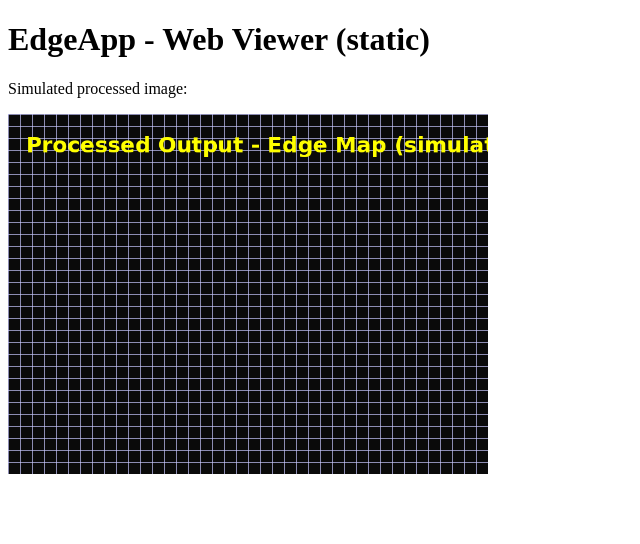
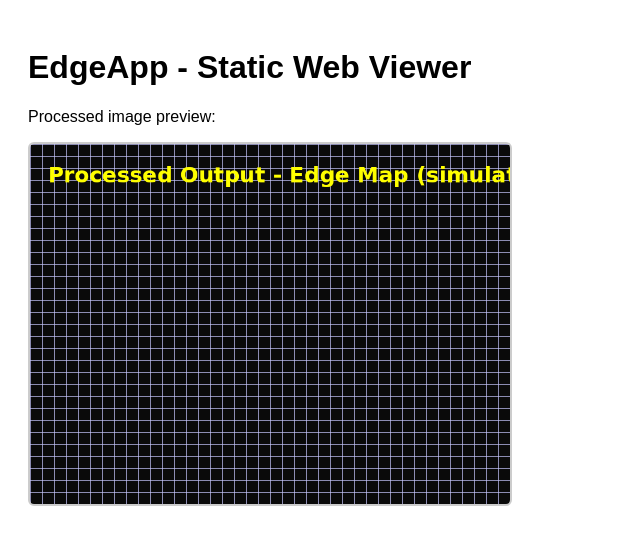
Before and after one commit to Likitha-2212/Real-Time-Edge-Detection-Viewer, a plain HTML site: page index.html in a window 1280 px wide. Shown: the whole page, without its empty margins (0-640 px from the left). Drawn offline with Linux system fonts and the light colour scheme; some packages are replaced by stand-ins of ours; a script that the page names is missing.

Commit message:
index.html

```diff
--- a/index.html
+++ b/index.html
@@ -1,13 +1,25 @@
-<!doctype html>
-<html>
+<!DOCTYPE html>
+<html lang="en">
 <head>
-  <meta charset='utf-8'>
-  <title>EdgeApp Web Viewer</title>
+  <meta charset="UTF-8">
+  <title>EdgeApp Viewer</title>
+  <style>
+    body {
+      font-family: Arial, sans-serif;
+      padding: 20px;
+    }
+    img {
+      border: 2px solid #ccc;
+      border-radius: 6px;
+    }
+  </style>
 </head>
 <body>
-  <h1>EdgeApp - Web Viewer (static)</h1>
-  <p>Simulated processed image:</p>
-  <img src="processed_output.png" alt="processed" width="480"/>
+  <h1>EdgeApp - Static Web Viewer</h1>
+  <p>Processed image preview:</p>
+
+  <img src="processed_output.png" alt="Processed Output" width="480">
+
   <script src="viewer.js"></script>
 </body>
 </html>
```
